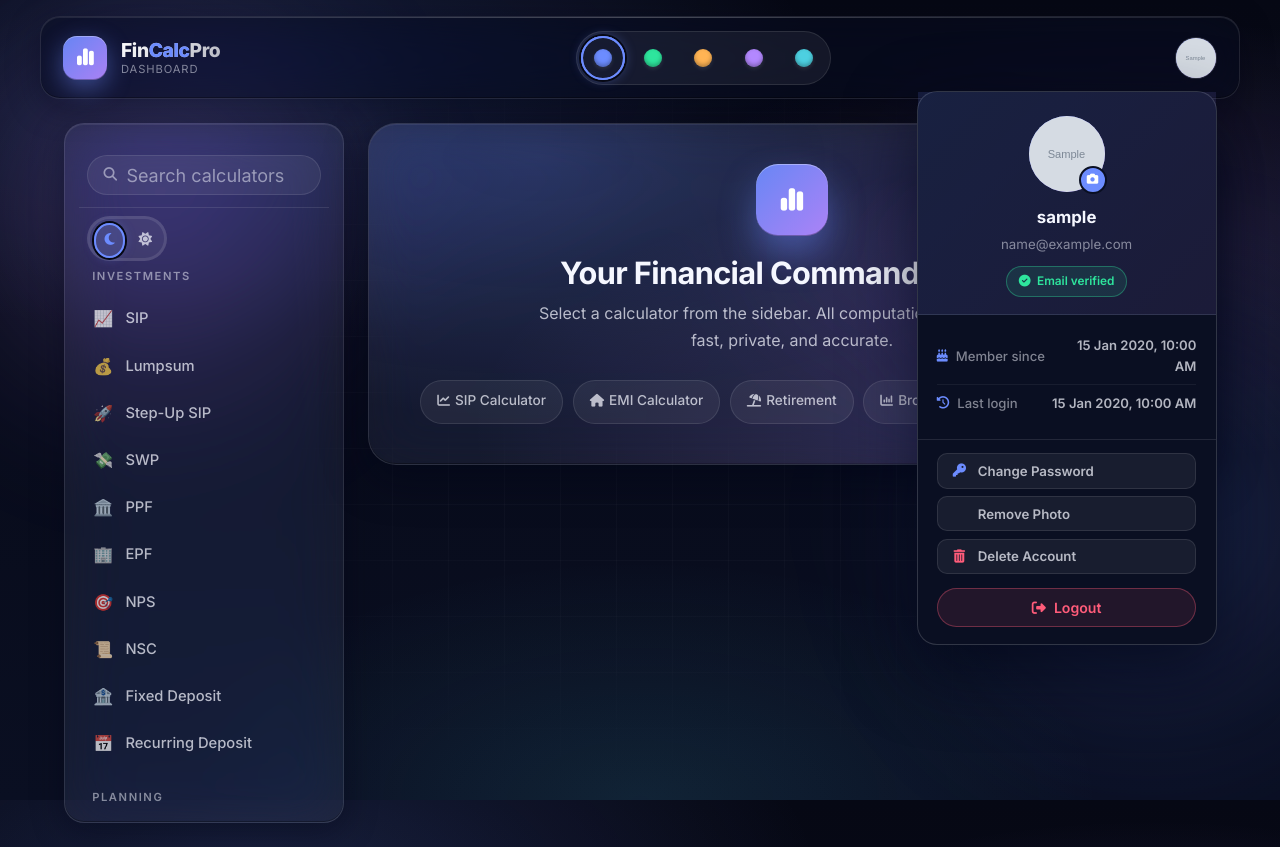
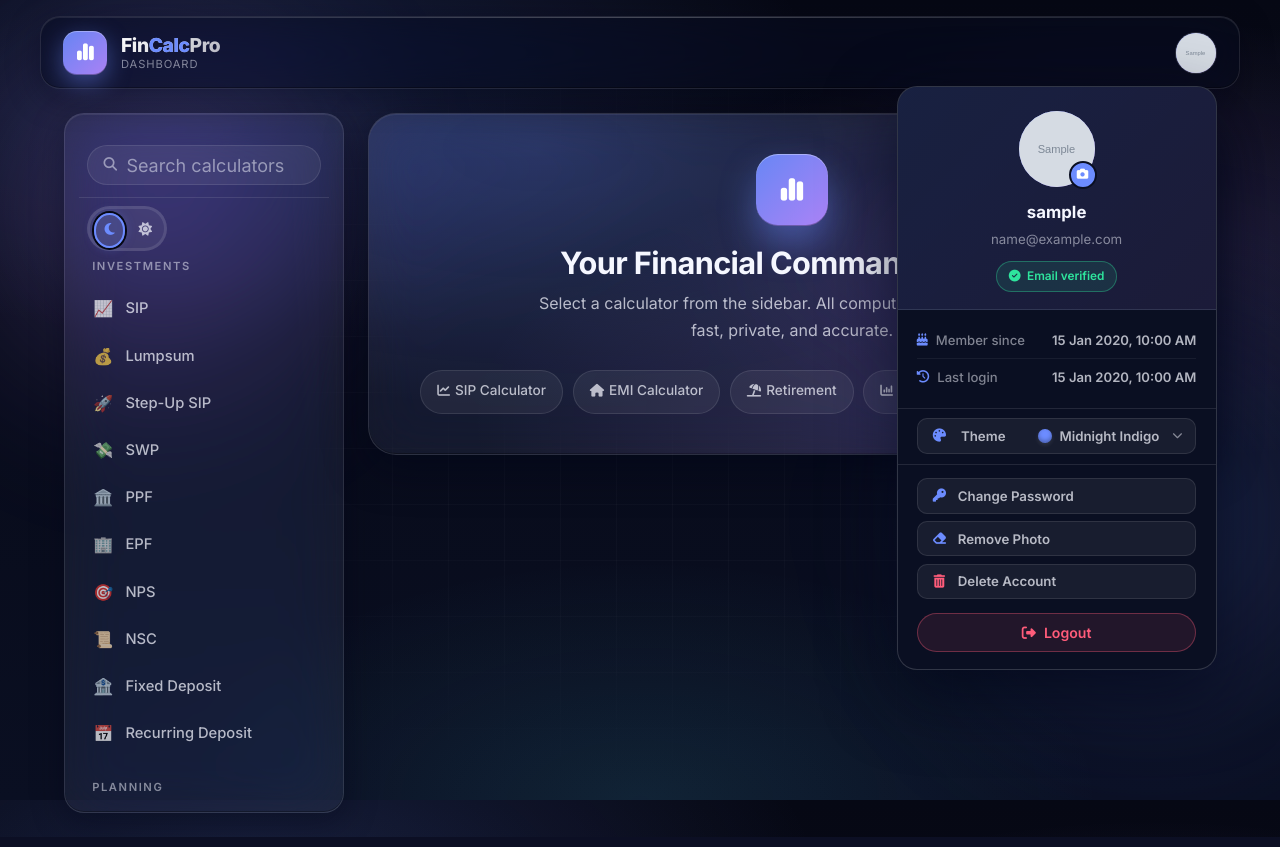
Before and after one commit to patakrishna2006-a11y/Financial-Calculator, a Flask app: page /dashboard in a window 1280 px wide, after a click on "Your profile". Run offline with Flask 3, Linux system fonts and the light colour scheme; the visitor is signed in with stand-in values (Sample User, id 1); tables that the repository leaves empty hold one stand-in row (values such as "Sample post"); grey boxes marked "Sample" are stand-in pictures; some libraries are stand-ins or nearby versions.

Commit message:
Move theme picker from header to profile dropdown
- Remove theme selector pill from dashboard header
- Add inline expandable Theme section in profile dropdown
- Show current theme dot + name on trigger row
- 5 theme options with color circles and active checkmark
- Fix duplicate THEME_LABELS const declaration (broke all JS)
- Add scrollable content area to profile dropdown
- Fix double scrollbar (html overflow hidden, body overflow-y auto)

Files changed:
- templates/index.html — theme section HTML, submenu JS logic, setTheme() update
- static/style.css — profile dropdown flex layout, content scrollbar, removed old header theme styles

```diff
--- a/static/style.css
+++ b/static/style.css
@@ -188,6 +188,7 @@ html {
   -moz-osx-font-smoothing: grayscale;
   text-rendering: optimizeLegibility;
   overflow-x: hidden;
+  overflow-y: auto;
 }
 
 body {
@@ -723,8 +724,9 @@ header::before {
   position: absolute;
   top: calc(100% + 12px);
   right: 0;
-  width: 300px;
+  width: 320px;
   max-width: calc(100vw - 2rem);
+  max-height: calc(100vh - 120px);
   background: var(--bg-secondary);
   border: 1px solid var(--border-glass-strong);
   border-radius: var(--radius-lg);
@@ -734,6 +736,9 @@ header::before {
   visibility: hidden;
   transform: translateY(-8px) scale(0.97);
   transform-origin: top right;
+  display: flex;
+  flex-direction: column;
+  overflow: hidden;
   transition:
     opacity var(--transition-fast),
     transform var(--transition),
@@ -752,6 +757,24 @@ header::before {
               rgba(var(--accent-primary-rgb), 0.14) 0%,
               rgba(var(--accent-secondary-rgb), 0.10) 100%);
   border-bottom: 1px solid var(--border-glass);
+  flex-shrink: 0;
+}
+
+.profile-dropdown-content {
+  flex: 1;
+  overflow-y: auto;
+  overflow-x: hidden;
+  scrollbar-width: thin;
+  scrollbar-color: rgba(108, 140, 255, 0.3) transparent;
+}
+
+.profile-dropdown-content::-webkit-scrollbar {
+  width: 6px;
+}
+
+.profile-dropdown-content::-webkit-scrollbar-thumb {
+  background: rgba(108, 140, 255, 0.3);
+  border-radius: 6px;
 }
 
 .profile-avatar-wrap { position: relative; display: inline-block; margin-bottom: 0.8rem; }
@@ -938,18 +961,168 @@ header::before {
 /* Responsive — profile menu */
 @media (max-width: 480px) {
   .profile-avatar { width: 36px; height: 36px; font-size: 0.9rem; }
-  .profile-dropdown { width: 288px; }
+  .profile-dropdown { width: 300px; }
   .profile-name { font-size: 1rem; }
 }
 
 @media (max-width: 360px) {
-  .profile-dropdown { width: min(280px, calc(100vw - 1.6rem)); }
+  .profile-dropdown { width: min(300px, calc(100vw - 1.6rem)); }
   .profile-card-top { padding: 1.2rem 0.9rem 0.9rem; }
   .profile-row { flex-direction: column; align-items: flex-start; gap: 0.15rem; }
   .profile-row-value { text-align: left; }
 }
 
-/* Landing nav links */
+/* Profile Theme Section (inline expandable submenu) */
+.profile-theme {
+  padding: 0.6rem 1.2rem 0.3rem;
+  border-top: 1px solid var(--border-glass);
+}
+
+.theme-menu-trigger {
+  width: 100%;
+  display: flex;
+  align-items: center;
+  justify-content: space-between;
+  gap: 0.8rem;
+  padding: 0.55rem 0.8rem;
+  border-radius: var(--radius-sm);
+  background: var(--surface-glass);
+  border: 1px solid var(--border-glass);
+  color: var(--text-secondary);
+  font-size: 0.83rem;
+  font-weight: 600;
+  font-family: inherit;
+  text-align: left;
+  cursor: pointer;
+  transition:
+    background var(--transition),
+    color var(--transition),
+    border-color var(--transition),
+    transform var(--transition-spring);
+}
+.theme-menu-trigger i:first-child { width: 1.1rem; text-align: center; color: var(--accent-primary); }
+.theme-menu-label { flex: 1; }
+.theme-current { display: inline-flex; align-items: center; gap: 0.5rem; }
+.theme-current .theme-dot {
+  width: 14px; height: 14px;
+  border-radius: 50%;
+  box-shadow: inset 0 -2px 4px rgba(0,0,0,0.3), 0 2px 4px rgba(255,255,255,0.1);
+}
+.theme-chevron {
+  font-size: 0.65rem;
+  color: var(--text-muted);
+  transition: transform var(--transition-fast);
+  flex-shrink: 0;
+}
+.theme-menu-trigger:hover {
+  background: var(--surface-glass-hover);
+  color: var(--text-primary);
+  border-color: rgba(var(--accent-primary-rgb), 0.35);
+  transform: translateY(-1px);
+}
+.theme-menu-trigger:focus-visible { outline: 2px solid var(--accent-primary); outline-offset: 2px; }
+
+.theme-submenu {
+  max-height: 0;
+  overflow: hidden;
+  opacity: 0;
+  margin-top: 0;
+  transition:
+    max-height var(--transition),
+    opacity var(--transition-fast),
+    margin-top var(--transition);
+}
+.theme-submenu.open {
+  max-height: 200px;
+  opacity: 1;
+  margin-top: 0.5rem;
+}
+
+.theme-option {
+  width: 100%;
+  display: flex;
+  align-items: center;
+  justify-content: space-between;
+  gap: 0.8rem;
+  padding: 0.5rem 0.6rem;
+  border-radius: var(--radius-sm);
+  background: transparent;
+  border: 1px solid transparent;
+  color: var(--text-secondary);
+  font-size: 0.82rem;
+  font-weight: 500;
+  font-family: inherit;
+  text-align: left;
+  cursor: pointer;
+  transition:
+    background var(--transition),
+    color var(--transition),
+    border-color var(--transition),
+    transform var(--transition-spring);
+}
+.theme-option .theme-dot {
+  width: 14px; height: 14px;
+  border-radius: 50%;
+  box-shadow: inset 0 -2px 4px rgba(0,0,0,0.3), 0 2px 4px rgba(255,255,255,0.1);
+  flex-shrink: 0;
+}
+.theme-option-name { flex: 1; }
+.theme-option-check {
+  font-size: 0.7rem;
+  color: var(--accent-primary);
+  opacity: 0;
+  transform: scale(0.7);
+  transition: opacity var(--transition-fast), transform var(--transition-spring);
+}
+.theme-option.active .theme-option-check { opacity: 1; transform: scale(1); }
+.theme-option:hover {
+  background: var(--surface-glass);
+  color: var(--text-primary);
+  border-color: rgba(var(--accent-primary-rgb), 0.25);
+  transform: translateX(2px);
+}
+.theme-option.active {
+  background: rgba(var(--accent-primary-rgb), 0.08);
+  border-color: rgba(var(--accent-primary-rgb), 0.35);
+  color: var(--text-primary);
+}
+.theme-option:focus-visible { outline: 2px solid var(--accent-primary); outline-offset: 2px; }
+
+/* Light mode variants for profile theme section */
+[data-color-scheme="light"] .theme-menu-trigger {
+  background: var(--surface-glass);
+  border-color: var(--border-glass);
+}
+[data-color-scheme="light"] .theme-menu-trigger:hover {
+  background: var(--surface-glass-hover);
+  border-color: rgba(var(--accent-primary-rgb), 0.35);
+}
+[data-color-scheme="light"] .theme-option:hover {
+  background: var(--surface-glass);
+  border-color: rgba(var(--accent-primary-rgb), 0.25);
+}
+[data-color-scheme="light"] .theme-option.active {
+  background: rgba(var(--accent-primary-rgb), 0.10);
+  border-color: rgba(var(--accent-primary-rgb), 0.40);
+}
+
+/* Mobile adjustments for profile dropdown with theme section */
+@media (max-width: 480px) {
+  .profile-dropdown {
+    width: 320px;
+    max-height: calc(100vh - 100px);
+  }
+  .profile-dropdown-content { max-height: calc(100vh - 100px); }
+  .theme-submenu.open { max-height: 220px; }
+}
+@media (max-width: 360px) {
+  .profile-dropdown {
+    width: min(320px, calc(100vw - 1.6rem));
+    max-height: calc(100vh - 100px);
+  }
+  .profile-dropdown-content { max-height: calc(100vh - 100px); }
+}
+
 .landing-nav {
   display: flex;
   gap: 1.6rem;
@@ -2818,9 +2991,6 @@ input:-webkit-autofill:focus {
   .header-inner { gap: 0.3rem; padding: 0.5rem 0.6rem; flex-wrap: wrap; }
   .landing-auth { gap: 0.3rem; flex-wrap: wrap; justify-content: flex-end; }
   .landing-auth a { padding: 0.45rem 0.7rem; font-size: 0.75rem; min-width: auto; }
-  .theme-selector { margin-left: 0.3rem; padding: 0.15rem; }
-  .theme-btn { width: 24px; height: 24px; }
-  .theme-dot { width: 12px; height: 12px; }
   .logo-text { font-size: 0.9rem; }
   .logo-icon { width: 36px; height: 36px; font-size: 0.9rem; }
 
@@ -3409,97 +3579,6 @@ body {
   color: var(--text-muted);
   font-size: 0.85rem;
   font-style: italic;
-}
-
-/* Hidden utility for search */
-.nav-item.hidden,
-.sidebar-section.hidden {
-  display: none !important;
-}
-
-/* ============================================================
-   THEME SELECTOR
-   ============================================================ */
-.theme-selector {
-  display: flex;
-  gap: 0.4rem;
-  padding: 0.25rem;
-  background: var(--surface-glass);
-  border: 1px solid var(--border-glass);
-  border-radius: var(--radius-pill);
-  margin-left: 0.75rem;
-}
-
-.theme-btn {
-  position: relative;
-  width: 44px; height: 44px;
-  border-radius: 50%;
-  border: 2px solid transparent;
-  background: transparent;
-  padding: 0;
-  cursor: pointer;
-  transition: transform var(--transition-spring), border-color var(--transition-fast), box-shadow var(--transition-fast);
-  display: flex; align-items: center; justify-content: center;
-}
-
-.theme-btn::before {
-  content: '';
-  position: absolute;
-  inset: -2px;
-  border-radius: 50%;
-  border: 2px solid var(--accent-primary);
-  opacity: 0;
-  transition: opacity var(--transition-fast);
-}
-
-.theme-btn:hover { transform: scale(1.15); }
-.theme-btn:focus { outline: none; }
-
-.theme-btn.active {
-  border-color: var(--accent-primary);
-  box-shadow: 0 0 0 2px var(--bg-primary), 0 0 12px rgba(var(--accent-primary-rgb), 0.4);
-}
-.theme-btn.active::before { opacity: 1; }
-
-.theme-dot {
-  width: 18px; height: 18px;
-  border-radius: 50%;
-  box-shadow: inset 0 -2px 4px rgba(0,0,0,0.3), 0 2px 4px rgba(255,255,255,0.1);
-  transition: transform var(--transition-spring);
-}
-
-.theme-btn:hover .theme-dot { transform: scale(1.1); }
-
-/* Tooltip for theme buttons (using title attribute) */
-.theme-btn[title]:hover::after {
-  content: attr(title);
-  position: absolute;
-  bottom: -30px;
-  left: 50%;
-  transform: translateX(-50%);
-  padding: 0.3rem 0.6rem;
-  background: var(--bg-secondary);
-  border: 1px solid var(--border-glass);
-  border-radius: var(--radius-sm);
-  font-size: 0.7rem;
-  white-space: nowrap;
-  color: var(--text-secondary);
-  z-index: 100;
-  animation: fadeUp 0.2s ease;
-}
-
-/* Mobile responsive for theme selector */
-@media (max-width: 768px) {
-  .theme-selector {
-    margin-left: 0.5rem;
-    padding: 0.2rem;
-  }
-  .theme-btn {
-    width: 28px; height: 28px;
-  }
-  .theme-dot {
-    width: 14px; height: 14px;
-  }
 }
 
 /*COLOR SCHEME TOGGLE (Light/Dark)*/
@@ -4117,21 +4196,6 @@ body {
               0 0 18px rgba(108, 140, 255, 0.15);
 }
 
-/* Light mode theme selector */
-[data-color-scheme="light"] .theme-selector {
-  background: var(--surface-glass);
-  border-color: var(--border-glass);
-}
-
-[data-color-scheme="light"] .theme-btn.active {
-  box-shadow: 0 0 0 2px var(--bg-primary), 0 0 12px rgba(var(--accent-primary-rgb), 0.3);
-}
-
-[data-color-scheme="light"] .theme-btn[title]:hover::after {
-  background: var(--bg-secondary);
-  border-color: var(--border-glass);
-}
-
 /* Light mode color scheme toggle */
 [data-color-scheme="light"] .color-scheme-toggle {
   background: var(--surface-glass);
--- a/templates/index.html
+++ b/templates/index.html
@@ -178,23 +178,6 @@
       <button class="sidebar-toggle" id="sidebar-toggle-btn" aria-label="Toggle navigation" aria-expanded="false" aria-controls="sidebar">
         <i class="fas fa-bars" id="sidebar-toggle-icon" aria-hidden="true"></i>
       </button>
-      <div class="theme-selector" role="group" aria-label="Choose color theme">
-        <button class="theme-btn active" data-theme="indigo" aria-label="Midnight Indigo (default)" title="Midnight Indigo">
-          <span class="theme-dot" style="background: #6c8cff;"></span>
-        </button>
-        <button class="theme-btn" data-theme="green" aria-label="Forest Green" title="Forest Green">
-          <span class="theme-dot" style="background: #2ee59d;"></span>
-        </button>
-        <button class="theme-btn" data-theme="orange" aria-label="Sunset Orange" title="Sunset Orange">
-          <span class="theme-dot" style="background: #ffb454;"></span>
-        </button>
-        <button class="theme-btn" data-theme="purple" aria-label="Royal Purple" title="Royal Purple">
-          <span class="theme-dot" style="background: #b388ff;"></span>
-        </button>
-        <button class="theme-btn" data-theme="teal" aria-label="Ocean Teal" title="Ocean Teal">
-          <span class="theme-dot" style="background: #4dd0e1;"></span>
-        </button>
-      </div>
 
       <!-- ═══ PROFILE (top-right) ═══ -->
       <div class="profile-menu" id="profile-menu">
@@ -231,6 +214,8 @@
             </span>
           </div>
 
+          <div class="profile-dropdown-content">
+
           <div class="profile-details">
             <div class="profile-row">
               <span class="profile-row-label"><i class="fas fa-cake-candles" aria-hidden="true"></i>Member since</span>
@@ -242,6 +227,48 @@
             </div>
           </div>
 
+          <!-- Theme picker (inline expandable) -->
+          <div class="profile-theme" id="profile-theme">
+            <button type="button" class="theme-menu-trigger" id="theme-menu-trigger"
+                    aria-haspopup="true" aria-expanded="false" aria-controls="theme-submenu"
+                    aria-label="Choose color theme">
+              <i class="fas fa-palette" aria-hidden="true"></i>
+              <span class="theme-menu-label">Theme</span>
+              <span class="theme-current" id="theme-current">
+                <span class="theme-dot" id="theme-current-dot" style="background: #6c8cff;"></span>
+                <span class="theme-current-name" id="theme-current-name">Midnight Indigo</span>
+              </span>
+              <i class="fas fa-chevron-down theme-chevron" id="theme-chevron" aria-hidden="true"></i>
+            </button>
+            <div class="theme-submenu" id="theme-submenu" role="menu" aria-label="Color themes">
+              <button type="button" class="theme-option active" data-theme="indigo" role="menuitemradio" aria-checked="true">
+                <span class="theme-dot" style="background: #6c8cff;"></span>
+                <span class="theme-option-name">Midnight Indigo</span>
+                <i class="fas fa-check theme-option-check" aria-hidden="true"></i>
+              </button>
+              <button type="button" class="theme-option" data-theme="green" role="menuitemradio" aria-checked="false">
+                <span class="theme-dot" style="background: #2ee59d;"></span>
+                <span class="theme-option-name">Forest Green</span>
+                <i class="fas fa-check theme-option-check" aria-hidden="true"></i>
+              </button>
+              <button type="button" class="theme-option" data-theme="orange" role="menuitemradio" aria-checked="false">
+                <span class="theme-dot" style="background: #ffb454;"></span>
+                <span class="theme-option-name">Sunset Orange</span>
+                <i class="fas fa-check theme-option-check" aria-hidden="true"></i>
+              </button>
+              <button type="button" class="theme-option" data-theme="purple" role="menuitemradio" aria-checked="false">
+                <span class="theme-dot" style="background: #b388ff;"></span>
+                <span class="theme-option-name">Royal Purple</span>
+                <i class="fas fa-check theme-option-check" aria-hidden="true"></i>
+              </button>
+              <button type="button" class="theme-option" data-theme="teal" role="menuitemradio" aria-checked="false">
+                <span class="theme-dot" style="background: #4dd0e1;"></span>
+                <span class="theme-option-name">Ocean Teal</span>
+                <i class="fas fa-check theme-option-check" aria-hidden="true"></i>
+              </button>
+            </div>
+          </div>
+
           <div class="profile-error" id="profile-error" role="alert" hidden></div>
 
           <div class="profile-account-actions">
@@ -249,7 +276,7 @@
               <i class="fas fa-key" aria-hidden="true"></i> Change Password
             </button>
             <button type="button" class="profile-action-btn" id="remove-photo-btn" {% if not profile.profile_picture %}hidden{% endif %}>
-              <i class="fas fa-image-polaroid" aria-hidden="true"></i> Remove Photo
+              <i class="fas fa-eraser" aria-hidden="true"></i> Remove Photo
             </button>
             <button type="button" class="profile-action-btn profile-action-btn--danger" id="delete-account-btn" onclick="openDeleteAccountModal()">
               <i class="fas fa-trash-can" aria-hidden="true"></i> Delete Account
@@ -262,6 +289,7 @@
             </button>
           </div>
         </div>
+      </div>
       </div>
     </div>
   </header>
@@ -1234,6 +1262,13 @@
     purple: 'Royal Purple',
     teal: 'Ocean Teal'
   };
+  const THEME_DOT_COLORS = {
+    indigo: '#6c8cff',
+    green: '#2ee59d',
+    orange: '#ffb454',
+    purple: '#b388ff',
+    teal: '#4dd0e1'
+  };
 
   const THEME_COLORS_DARK = {
     indigo: '#060814',
@@ -1259,9 +1294,15 @@
     if (!THEMES.includes(name)) name = 'indigo';
     document.documentElement.dataset.theme = name;
     localStorage.setItem('fincalc-theme', name);
-    document.querySelectorAll('.theme-btn').forEach(btn => {
+    document.querySelectorAll('.theme-option').forEach(btn => {
       btn.classList.toggle('active', btn.dataset.theme === name);
+      btn.setAttribute('aria-checked', btn.dataset.theme === name);
     });
+    // Update the trigger display
+    const currentDot = document.getElementById('theme-current-dot');
+    const currentName = document.getElementById('theme-current-name');
+    if (currentDot) currentDot.style.background = THEME_DOT_COLORS[name];
+    if (currentName) currentName.textContent = THEME_LABELS[name];
     const scheme = document.documentElement.dataset.colorScheme || 'dark';
     const colors = scheme === 'light' ? THEME_COLORS_LIGHT : THEME_COLORS_DARK;
     const metaThemeColor = document.querySelector('meta[name="theme-color"]');
@@ -3619,9 +3660,58 @@ document.addEventListener('DOMContentLoaded', () => {
     initTheme();
     initColorScheme();
     initSearch();
-    document.querySelectorAll('.theme-btn').forEach(btn => {
-        btn.addEventListener('click', () => setTheme(btn.dataset.theme));
+
+    // Theme submenu in profile dropdown
+    const themeTrigger = document.getElementById('theme-menu-trigger');
+    const themeSubmenu = document.getElementById('theme-submenu');
+    const themeChevron = document.getElementById('theme-chevron');
+    let themeSubmenuOpen = false;
+
+    function openThemeSubmenu() {
+      themeSubmenu.classList.add('open');
+      themeTrigger.setAttribute('aria-expanded', 'true');
+      themeChevron.style.transform = 'rotate(180deg)';
+      themeSubmenuOpen = true;
+    }
+    function closeThemeSubmenu() {
+      themeSubmenu.classList.remove('open');
+      themeTrigger.setAttribute('aria-expanded', 'false');
+      themeChevron.style.transform = 'rotate(0deg)';
+      themeSubmenuOpen = false;
+    }
+    function toggleThemeSubmenu() {
+      themeSubmenuOpen ? closeThemeSubmenu() : openThemeSubmenu();
+    }
+
+    if (themeTrigger) {
+      themeTrigger.addEventListener('click', e => {
+        e.stopPropagation();
+        toggleThemeSubmenu();
+      });
+    }
+
+    document.querySelectorAll('.theme-option').forEach(btn => {
+      btn.addEventListener('click', e => {
+        e.stopPropagation();
+        setTheme(btn.dataset.theme);
+        closeThemeSubmenu(); // close submenu, keep profile dropdown open
+      });
     });
+
+    // Close theme submenu on outside click or Escape
+    document.addEventListener('click', e => {
+      if (themeSubmenuOpen && themeTrigger && themeSubmenu && !themeTrigger.contains(e.target) && !themeSubmenu.contains(e.target)) {
+        closeThemeSubmenu();
+      }
+    });
+    document.addEventListener('keydown', e => {
+      if (e.key === 'Escape') {
+        if (themeSubmenuOpen) {
+          closeThemeSubmenu();
+        }
+      }
+    });
+
     document.querySelectorAll('.scheme-btn').forEach(btn => {
         btn.addEventListener('click', () => setColorScheme(btn.dataset.scheme));
     });
```
